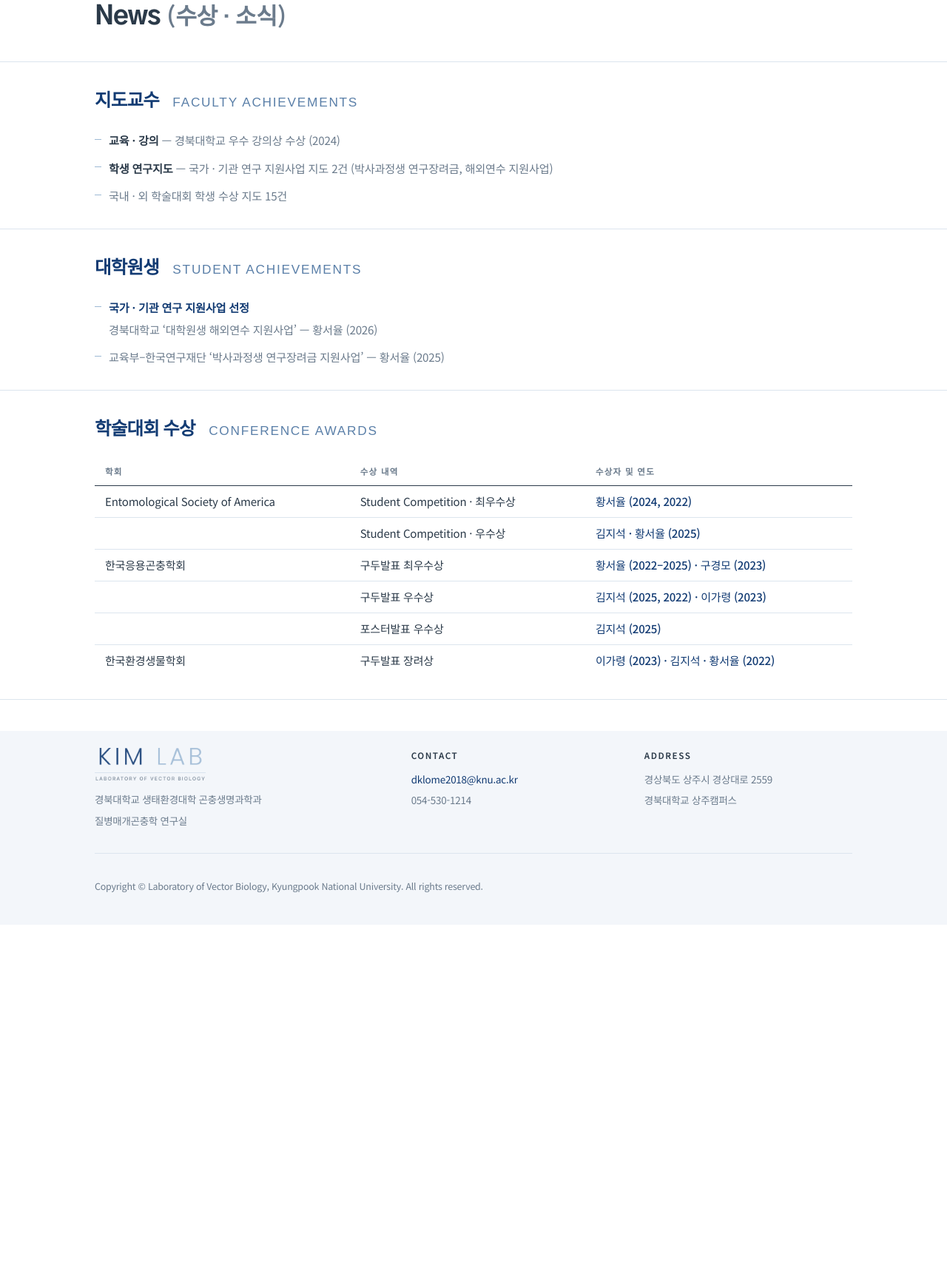
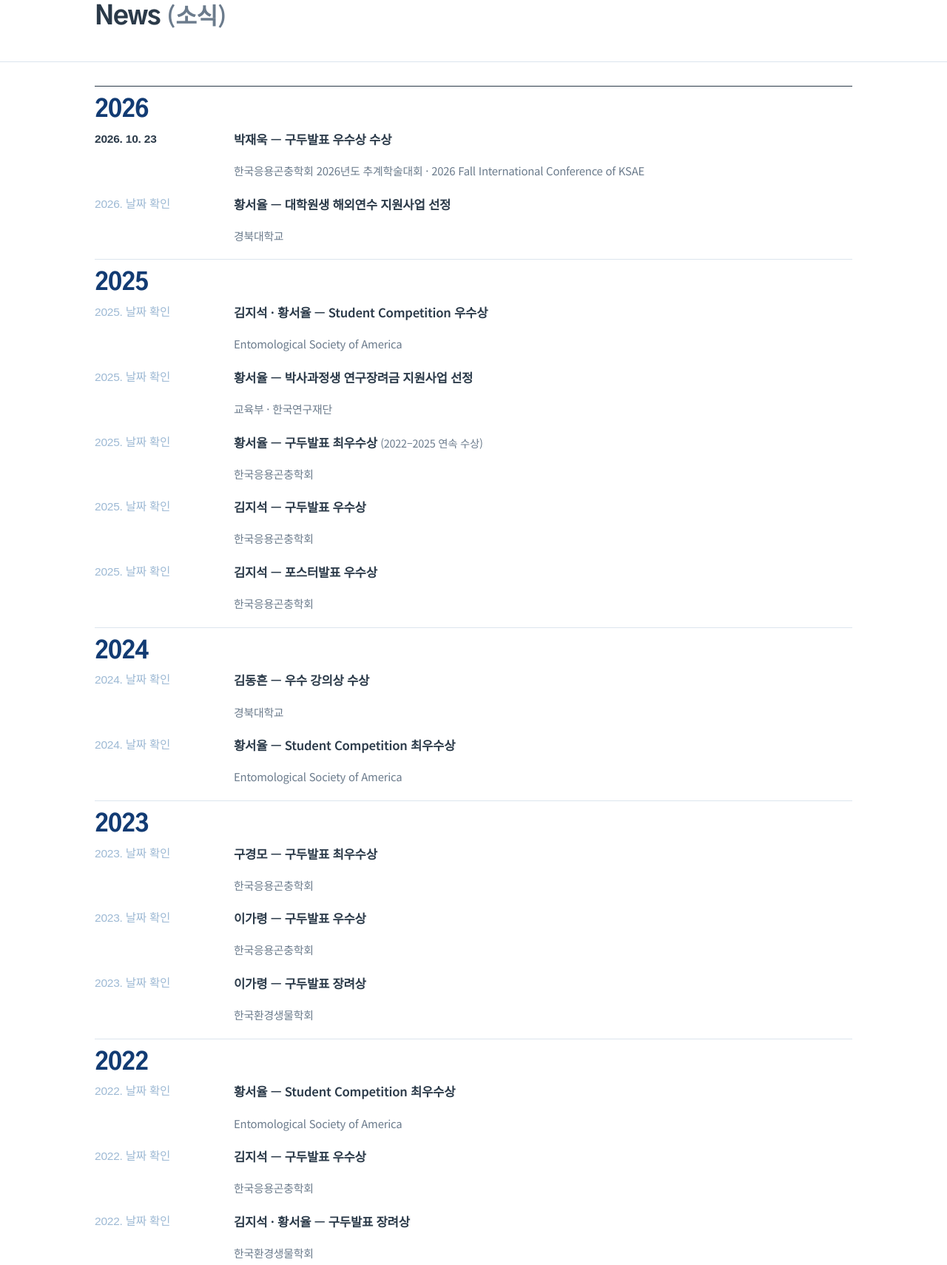
Before and after one commit to knuvectorlab/knuvectorlab.github.io, a plain HTML site: page news.html in a window 1280 px wide. Shown: the part 118-1828 px from the top of the page at 74% size. Before the commit the page ends 1368 px from the top, so only its background shows below. Drawn offline with Linux system fonts and the light colour scheme.

Commit message:
Add files via upload

```diff
--- a/news.html
+++ b/news.html
@@ -4,7 +4,7 @@
 <meta charset="utf-8">
 <meta name="viewport" content="width=device-width, initial-scale=1">
 <title>News | Laboratory of Vector Biology — 경북대학교</title>
-<meta name="description" content="질병매개곤충학 연구실 수상 실적 및 연구실 소식.">
+<meta name="description" content="질병매개곤충학 연구실 수상 실적 및 소식.">
 <link rel="icon" href="images/favicon.png">
 <link rel="apple-touch-icon" href="images/apple-touch-icon.png">
 <link rel="preconnect" href="https://fonts.googleapis.com">
@@ -35,46 +35,143 @@
 
 <section class="page-head">
   <div class="shell">
-    <h1>News <span class="h1-ko">(수상 · 소식)</span></h1>
+    <h1>News <span class="h1-ko">(소식)</span></h1>
   </div>
 </section>
 
-<section class="block">
+<section class="block plain">
   <div class="shell">
-    <p class="group-label">지도교수 <span>Faculty Achievements</span></p>
-    <ul class="dashed">
-      <li><b>교육 · 강의</b> — 경북대학교 우수 강의상 수상 (2024)</li>
-      <li><b>학생 연구지도</b> — 국가 · 기관 연구 지원사업 지도 2건 (박사과정생 연구장려금, 해외연수 지원사업)</li>
-      <li>국내 · 외 학술대회 학생 수상 지도 15건</li>
+    <div id="newslist">
+    <section class="year-group">
+      <h2 class="year-label">2026</h2>
+      <ul class="news-list">
+        <li class="news-item">
+          <div class="news-date">2026. 10. 23</div>
+          <div>
+            <p class="news-title">박재욱 — 구두발표 우수상 수상</p>
+            <p class="news-detail">한국응용곤충학회 2026년도 추계학술대회 · 2026 Fall International Conference of KSAE</p>
+          </div>
+        </li>
+        <li class="news-item">
+          <div class="news-date"><span class="tbd">2026. 날짜 확인</span></div>
+          <div>
+            <p class="news-title">황서율 — 대학원생 해외연수 지원사업 선정</p>
+            <p class="news-detail">경북대학교</p>
+          </div>
+        </li>
       </ul>
+    </section>
+    <section class="year-group">
+      <h2 class="year-label">2025</h2>
+      <ul class="news-list">
+        <li class="news-item">
+          <div class="news-date"><span class="tbd">2025. 날짜 확인</span></div>
+          <div>
+            <p class="news-title">김지석 · 황서율 — Student Competition 우수상</p>
+            <p class="news-detail">Entomological Society of America</p>
           </div>
+        </li>
+        <li class="news-item">
+          <div class="news-date"><span class="tbd">2025. 날짜 확인</span></div>
+          <div>
+            <p class="news-title">황서율 — 박사과정생 연구장려금 지원사업 선정</p>
+            <p class="news-detail">교육부 · 한국연구재단</p>
+          </div>
+        </li>
+        <li class="news-item">
+          <div class="news-date"><span class="tbd">2025. 날짜 확인</span></div>
+          <div>
+            <p class="news-title">황서율 — 구두발표 최우수상 <span class="news-note">(2022–2025 연속 수상)</span></p>
+            <p class="news-detail">한국응용곤충학회</p>
+          </div>
+        </li>
+        <li class="news-item">
+          <div class="news-date"><span class="tbd">2025. 날짜 확인</span></div>
+          <div>
+            <p class="news-title">김지석 — 구두발표 우수상</p>
+            <p class="news-detail">한국응용곤충학회</p>
+          </div>
+        </li>
+        <li class="news-item">
+          <div class="news-date"><span class="tbd">2025. 날짜 확인</span></div>
+          <div>
+            <p class="news-title">김지석 — 포스터발표 우수상</p>
+            <p class="news-detail">한국응용곤충학회</p>
+          </div>
+        </li>
+      </ul>
     </section>
-
-<section class="block">
-  <div class="shell">
-    <p class="group-label">대학원생 <span>Student Achievements</span></p>
-    <ul class="dashed">
-      <li><span class="group">국가 · 기관 연구 지원사업 선정</span>경북대학교 ‘대학원생 해외연수 지원사업’ — 황서율 (2026)</li>
-      <li>교육부–한국연구재단 ‘박사과정생 연구장려금 지원사업’ — 황서율 (2025)</li>
+    <section class="year-group">
+      <h2 class="year-label">2024</h2>
+      <ul class="news-list">
+        <li class="news-item">
+          <div class="news-date"><span class="tbd">2024. 날짜 확인</span></div>
+          <div>
+            <p class="news-title">김동흔 — 우수 강의상 수상</p>
+            <p class="news-detail">경북대학교</p>
+          </div>
+        </li>
+        <li class="news-item">
+          <div class="news-date"><span class="tbd">2024. 날짜 확인</span></div>
+          <div>
+            <p class="news-title">황서율 — Student Competition 최우수상</p>
+            <p class="news-detail">Entomological Society of America</p>
+          </div>
+        </li>
       </ul>
+    </section>
+    <section class="year-group">
+      <h2 class="year-label">2023</h2>
+      <ul class="news-list">
+        <li class="news-item">
+          <div class="news-date"><span class="tbd">2023. 날짜 확인</span></div>
+          <div>
+            <p class="news-title">구경모 — 구두발표 최우수상</p>
+            <p class="news-detail">한국응용곤충학회</p>
           </div>
+        </li>
+        <li class="news-item">
+          <div class="news-date"><span class="tbd">2023. 날짜 확인</span></div>
+          <div>
+            <p class="news-title">이가령 — 구두발표 우수상</p>
+            <p class="news-detail">한국응용곤충학회</p>
+          </div>
+        </li>
+        <li class="news-item">
+          <div class="news-date"><span class="tbd">2023. 날짜 확인</span></div>
+          <div>
+            <p class="news-title">이가령 — 구두발표 장려상</p>
+            <p class="news-detail">한국환경생물학회</p>
+          </div>
+        </li>
+      </ul>
     </section>
-
-<section class="block">
-  <div class="shell">
-    <p class="group-label">학술대회 수상 <span>Conference Awards</span></p>
-    <div class="table-scroll">
-      <table>
-        <thead><tr><th scope="col">학회</th><th scope="col">수상 내역</th><th scope="col">수상자 및 연도</th></tr></thead>
-        <tbody>
-          <tr><td>Entomological Society of America</td><td>Student Competition · 최우수상</td><td class="win">황서율 (2024, 2022)</td></tr>
-          <tr><td>&nbsp;</td><td>Student Competition · 우수상</td><td class="win">김지석 · 황서율 (2025)</td></tr>
-          <tr><td>한국응용곤충학회</td><td>구두발표 최우수상</td><td class="win">황서율 (2022–2025) · 구경모 (2023)</td></tr>
-          <tr><td>&nbsp;</td><td>구두발표 우수상</td><td class="win">김지석 (2025, 2022) · 이가령 (2023)</td></tr>
-          <tr><td>&nbsp;</td><td>포스터발표 우수상</td><td class="win">김지석 (2025)</td></tr>
-          <tr><td>한국환경생물학회</td><td>구두발표 장려상</td><td class="win">이가령 (2023) · 김지석 · 황서율 (2022)</td></tr>
-        </tbody>
-      </table>
+    <section class="year-group">
+      <h2 class="year-label">2022</h2>
+      <ul class="news-list">
+        <li class="news-item">
+          <div class="news-date"><span class="tbd">2022. 날짜 확인</span></div>
+          <div>
+            <p class="news-title">황서율 — Student Competition 최우수상</p>
+            <p class="news-detail">Entomological Society of America</p>
+          </div>
+        </li>
+        <li class="news-item">
+          <div class="news-date"><span class="tbd">2022. 날짜 확인</span></div>
+          <div>
+            <p class="news-title">김지석 — 구두발표 우수상</p>
+            <p class="news-detail">한국응용곤충학회</p>
+          </div>
+        </li>
+        <li class="news-item">
+          <div class="news-date"><span class="tbd">2022. 날짜 확인</span></div>
+          <div>
+            <p class="news-title">김지석 · 황서율 — 구두발표 장려상</p>
+            <p class="news-detail">한국환경생물학회</p>
+          </div>
+        </li>
+      </ul>
+    </section>
     </div>
   </div>
 </section>
--- a/style.css
+++ b/style.css
@@ -465,6 +465,24 @@ table.alumni .al-en{font-weight:400;color:var(--ink-soft);font-size:.86rem;margi
 .person-row .topics li:last-child{margin-bottom:0}
 .person-row .topics li::before{content:"";position:absolute;left:0;top:.72em;width:6px;height:1px;background:var(--pale)}
 
+/* ---------------- news timeline ---------------- */
+#newslist{border-top:1.5px solid var(--ink)}
+.news-list{list-style:none;margin:0;padding:0}
+.news-item{display:grid;grid-template-columns:168px minmax(0,1fr);gap:20px;margin-bottom:20px}
+.news-item:last-child{margin-bottom:4px}
+.news-date{
+  font-family:"Barlow",sans-serif;font-size:.97rem;font-weight:600;color:var(--ink);
+  line-height:1.52;white-space:nowrap;
+}
+.news-date .tbd{font-weight:400;color:var(--pale)}
+.news-title{font-size:1.04rem;font-weight:600;line-height:1.45;margin:0 0 3px;max-width:none;color:var(--ink)}
+.news-title .news-note{font-weight:400;font-size:.9rem;color:var(--ink-soft)}
+.news-detail{font-size:.93rem;color:var(--ink-soft);margin:0;max-width:none}
+@media(max-width:640px){
+  .news-item{grid-template-columns:1fr;gap:4px}
+  .news-date{font-size:.9rem}
+}
+
 /* ---------------- activity gallery ---------------- */
 .gallery{display:grid;grid-template-columns:repeat(auto-fill,minmax(300px,1fr));gap:22px;margin-top:10px}
 .shot{margin:0}
```
Lines whose indentation alone changed are shown as unchanged.
